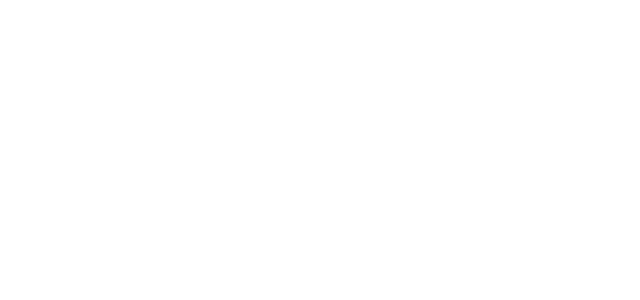
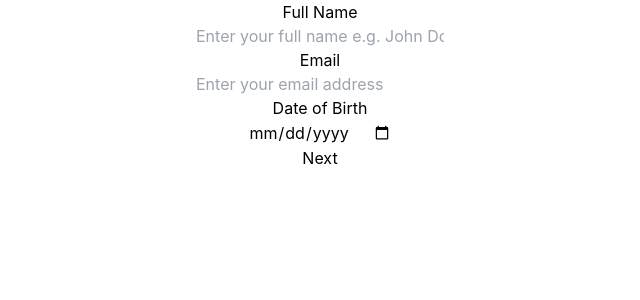
Before and after one commit to zsuryanutidperdana/module-4-copy, a React (Create React App) app: page / in a window 1280 px wide. Shown: the top 300 px of the page, without its empty margins (320-960 px from the left). Built offline with nearby package versions, Linux system fonts and the light colour scheme.

Commit message:
feat: adding field comp

```diff
--- a/src/App.tsx
+++ b/src/App.tsx
@@ -1,8 +1,12 @@
 import React from "react";
+import PersonalInfoForm from "./component/PersonalInfoForms";
 import "./App.css";
 
 function App() {
-  return <div className="App"></div>;
+  return (
+  <div className="App">
+    <PersonalInfoForm />
+  </div>);
 }
 
 export default App;
--- a/src/component/FormField.tsx
+++ b/src/component/FormField.tsx
@@ -5,14 +5,13 @@
   textLabel: string;
   fieldName: string;
   fieldPlaceholder: string;
-  errorName: string;
   errorComponent: string;
 }
 
 const FormField: React.FC<FormFieldProps> = ({ ...props }: FormFieldProps) => {
   return (
-    <>
-      <label>{props.textLabel}</label>
+    <div className="flex-col text-left w-4/5">
+      <p>{props.textLabel}</p>
       {props.fieldName === "email" && (
         <Field name="email" type="email" placeholder={props.fieldPlaceholder} />
       )}
@@ -26,7 +25,7 @@
       {props.fieldName === "dob" && (
         <Field
           name="dob"
-          type="dob"
+          type="date"
           placeholder={props.fieldPlaceholder}
         />
       )}
@@ -39,8 +38,8 @@
             placeholder={props.fieldPlaceholder}
           />
         )}
-      <ErrorMessage name={props.errorName} component={props.errorComponent} />
-    </>
+      <ErrorMessage name={props.fieldName} component={props.errorComponent} />
+    </div>
   );
 };
 
--- a/src/component/PersonalInfoForms.tsx
+++ b/src/component/PersonalInfoForms.tsx
@@ -1,14 +1,65 @@
+import { Formik, Form } from "formik"
+import FormField from "./FormField"
+import * as Yup from "yup"
+
+const PersonalInfoSchema = Yup.object().shape({
+  fullname: Yup.string().min(2, "Invalid full name").matches(/^[a-zA-z]+$/, "Please enter a valid full name.").required("Full name is required!"),
+  email: Yup.string().matches(/^[\w.-]+@+[a-zA-z+.]+[a-z]{2,6}$/, "Please enter a valid email address.").required("Email is required!"),
+  dob: Yup.date().max(new Date(), "Date cannot be in the future.").required("Date of birth is required!").test("teenage-checker", "You must be at least 13 years old to register.", function(value){
+    const currentDate = new Date();
+    const birthDate = new Date(value)
+    const age = currentDate.getFullYear() - birthDate.getFullYear()
+    return age > 13
+  })
+})
+
 const PersonalInfoForm = () =>{
-    const PersonalInfoField = [{
-        textLabel: "Full Name" ,
-        fieldName: ,
-        fieldPlaceholder: ,
-        errorName: ,
-        errorComponent: ,
+    const personalInitialValues = {
+      fullName: "",
+      email: "",
+      dob: "",
+    }
+    const PersonalInfoFields = [{
+        textLabel: "Full Name",
+        fieldName: "fullname",
+        fieldPlaceholder: "Enter your full name e.g. John Doe",
+        errorComponent: "div",
+    }, {
+        textLabel: "Email",
+        fieldName: "email",
+        fieldPlaceholder: "Enter your email address",
+        errorComponent: "div",
+    }, {
+        textLabel: "Date of Birth",
+        fieldName: "dob",
+        fieldPlaceholder: "",
+        errorComponent: "div",
     }]
     return (
-        <div>
+        <Formik
+        initialValues={personalInitialValues}
+        onSubmit={(values, actions) => {
+            setTimeout(() => {
+              alert(JSON.stringify(values, null, 2));
+              actions.setSubmitting(false);
+            }, 1000);
+          }
+        }
+        validationSchema={PersonalInfoSchema}>
+          <Form>
+            {PersonalInfoFields.map((field, index) => (
+              <FormField
+                key={index}
+                textLabel={field.textLabel}
+                fieldName={field.fieldName}
+                fieldPlaceholder={field.fieldPlaceholder}
+                errorComponent={field.errorComponent}
+              />
+            ))}
+            <button type="submit">Next</button>
+          </Form>
+        </Formik>
+      );
+    };
 
-        </div>
-    )
-}
+export default PersonalInfoForm
```
